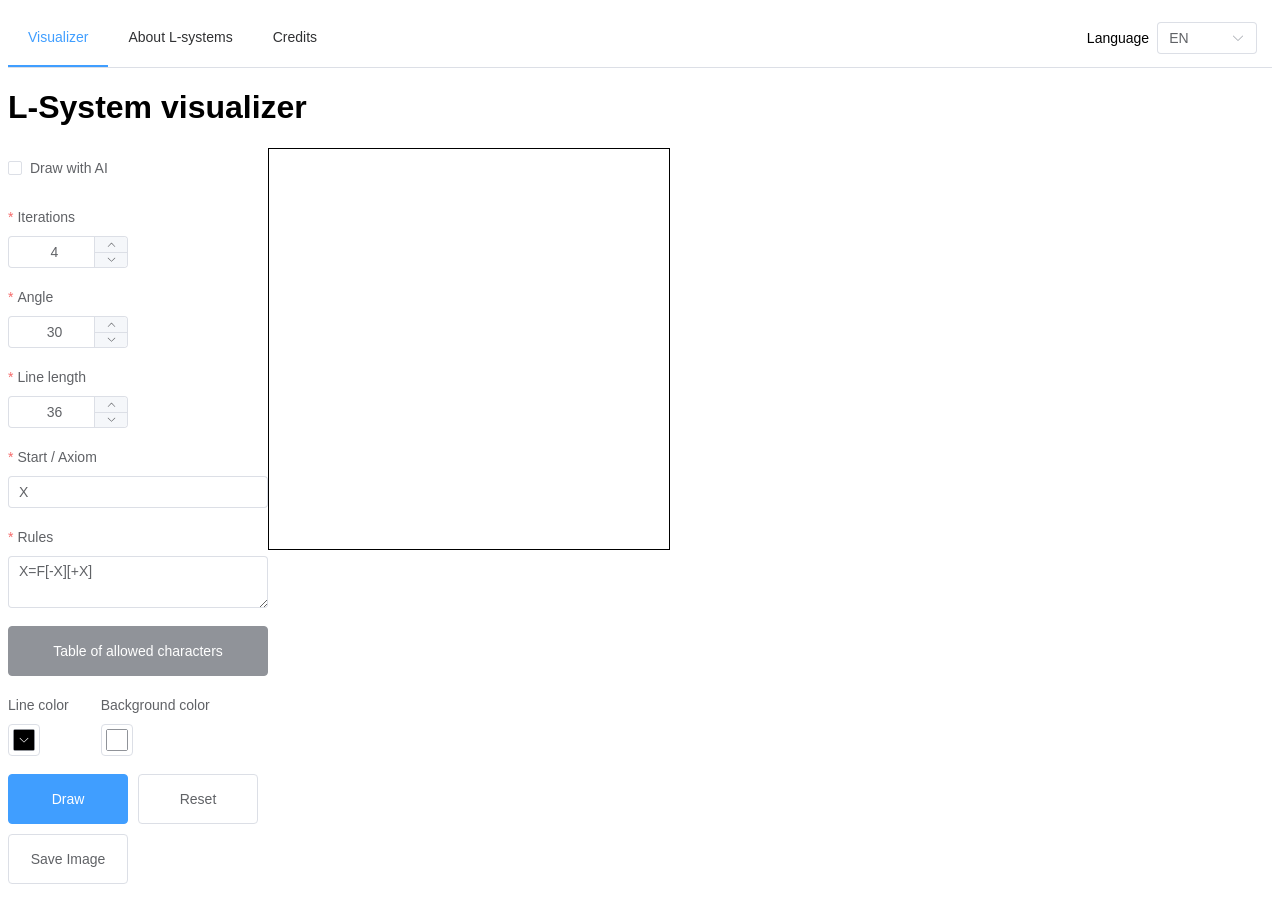
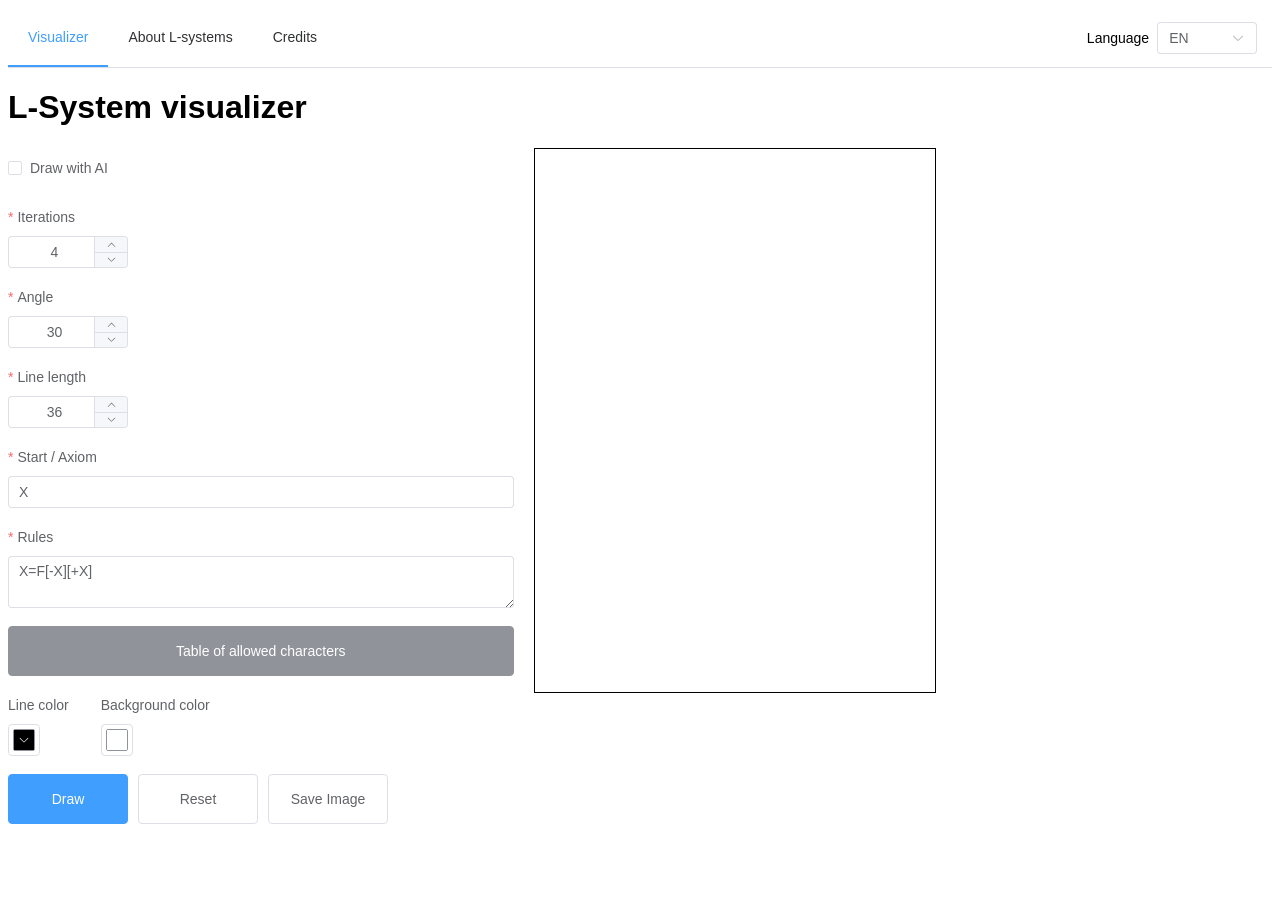
Before and after one commit to mirstigais/lsystem, a Vue app: page /lsystem/visualizer in a window 1280 px wide. Shown: the top 922 px of the page. After the commit the page ends 868 px from the top, so only its background shows below. Built offline with nearby package versions, Linux system fonts and the light colour scheme.

Commit message:
WIP design

```diff
--- a/src/components/CanvasComponent.vue
+++ b/src/components/CanvasComponent.vue
@@ -94,9 +94,4 @@
     padding-right: 10px;
     padding-left: 10px;
 }
-
-.canvas {
-    width: 400px;
-    height: 400px;
-}
 </style>
--- a/src/components/InputForm.vue
+++ b/src/components/InputForm.vue
@@ -6,6 +6,7 @@
     label-position="top"
     :rules="formRules"
     status-icon
+    class="lsystem-form"
   >
     <el-form-item>
       <el-checkbox v-model="form.drawWithAI" :label="$t('form.drawWithAI')" size="large" />
--- a/src/services/DrawingService.ts
+++ b/src/services/DrawingService.ts
@@ -54,8 +54,8 @@ export class DrawingService {
         this.cache = this.inputData.start;
         for (let i = 0; i < this.inputData.iterations; i++) {
             this.cache = this.generate();
-            this.draw();
         }
+        this.draw();
     }
 
     //needs a rewrite, I am a retard.
--- a/src/style.css
+++ b/src/style.css
@@ -35,6 +35,7 @@ body {
 .main-content {
     display: flex;
     flex-direction: column;
+    column-gap: 20px;
 }
 
 @media only screen and (min-width: 768px) {
@@ -45,13 +46,21 @@ body {
 
 /* Form content */
 
-.button-wrapper .el-form-item__content {
+.lsystem-form {
+    width: 100%;
+}
+
+.lsystem-form .button-wrapper .el-form-item__content {
     flex-direction: column;
     gap: 10px;
 }
 
 @media only screen and (min-width: 768px) {
-    .button-wrapper .el-form-item__content {
+    .lsystem-form {
+        width: 40%;
+    }
+
+    .lsystem-form .button-wrapper .el-form-item__content {
         flex-direction: row;
     }
 }
```
